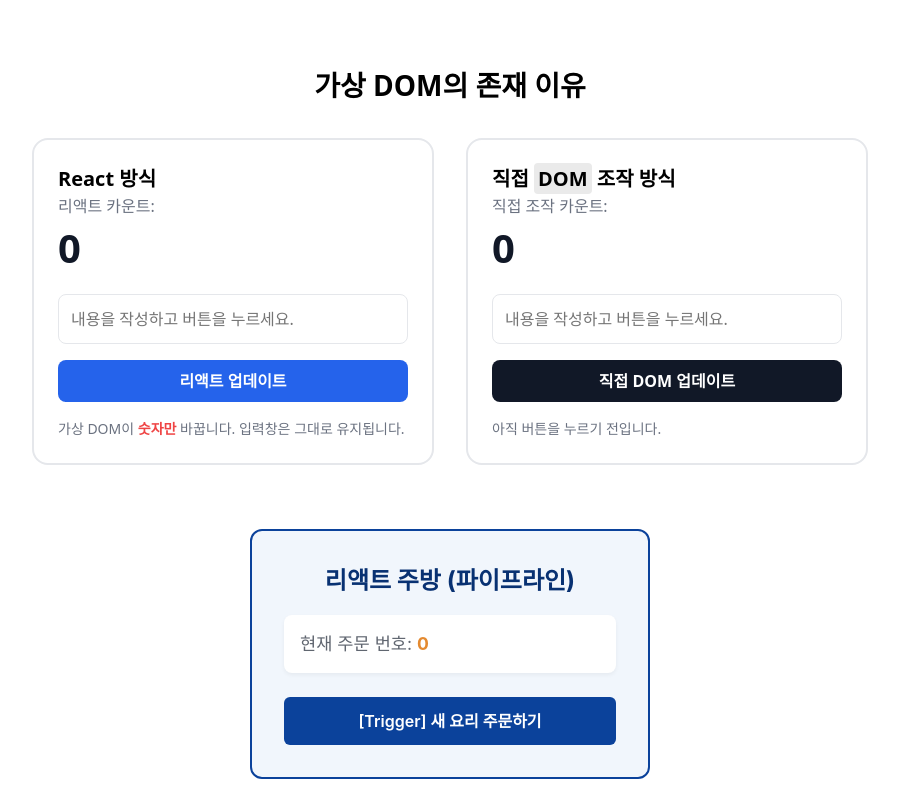
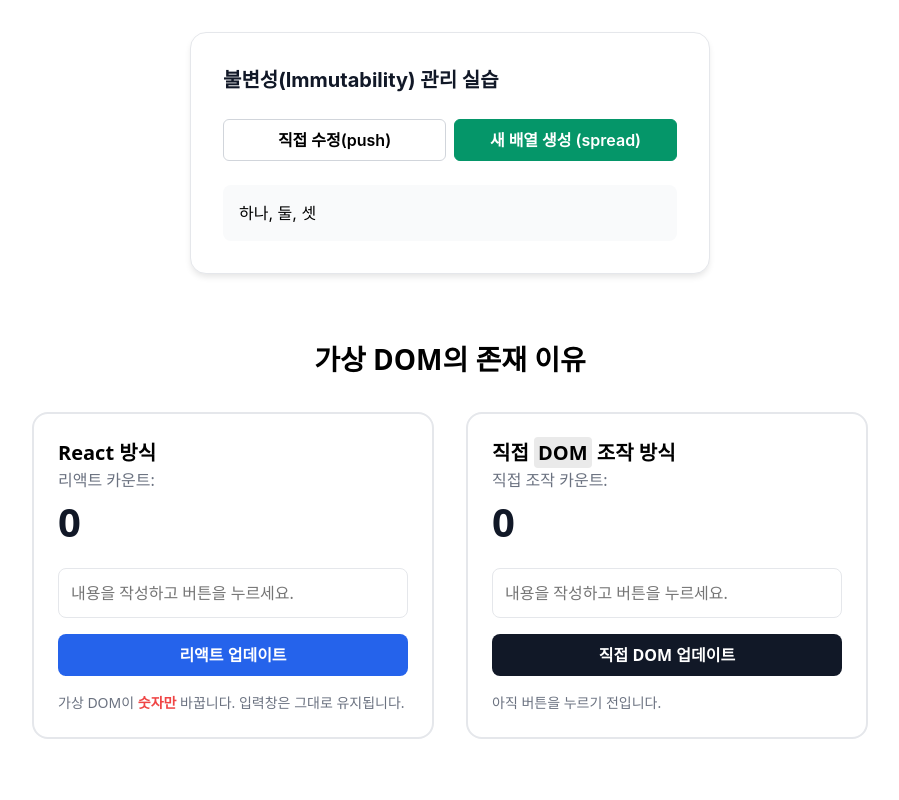
Before and after one commit to songha-5/learn-react, a React (Vite) app in the folder 03-렌더링-원리-불변성/: page / in a window 1280 px wide. Shown: the top 800 px of the page, without its empty margins (190-1089 px from the left). Built offline with nearby package versions, Linux system fonts and the light colour scheme.

Commit message:
학습: 리액트 화면 변경 - 배열 복제방식(힙주소변경) object.is 방식

```diff
--- a/03-렌더링-원리-불변성/src/app/index.tsx
+++ b/03-렌더링-원리-불변성/src/app/index.tsx
@@ -1,9 +1,10 @@
-import { RenderPipeline, VirtualDOM } from '@/learns'
+import { Immutability, RenderPipeline, VirtualDOM } from '@/learns'
 import S from './style.module.css'
 
 export default function App() {
   return (
     <div className={S.container}>
+      <Immutability />
       <VirtualDOM />
       <RenderPipeline />
     </div>
--- a/03-렌더링-원리-불변성/src/learns/Immutability/index.tsx
+++ b/03-렌더링-원리-불변성/src/learns/Immutability/index.tsx
@@ -1,9 +1,74 @@
+import { useState } from 'react'
 import S from './style.module.css'
 
 export default function ImmutabilityTest() {
+  const [items, setItems] = useState(['하나, 둘, 셋'])
+
+  // JS 방식
+  // const listItemsMarkup = []
+
+  // for (const item of items) {
+  //   // data -> JSX (React Element)
+  //   listItemsMarkup.push(<li>{item}</li>)
+  // }
+
+
+  // const itemsMartup = items.map((item) => <li>{item}</li>)
+
+  // 직접 수정 방식 (push)
+  const handleMutation = () => {
+    console.log('뮤테이션(변이)')
+
+    items.push('넷, 다섯, 여섯')
+    console.log(`원본 배열 데이터에 새로운 항목이 추가되었습니다. ${items}`)
+
+
+
+    // ======================================
+    // 배열을 복제하는 방법 1 slice (잘 안씀 이해만 하기)
+    // 배열을 복제하는 메서드? array.slice()
+    // const nextItems = items.slice() // 배열 복제 (메모리 상 다른 힙 주소)
+    // nextItems.push('넷', '다섯', '여섯')
+    // console.log({ items })
+    // console.log({ nextItems })
+    // ======================================
+
+    // ======================================
+    // 배열을 복제하는 구문
+    const nextItems = [...items, '넷', '다섯', '아홉']
+    // ======================================
+
+
+    // 리액트에게 상태 업데이트와 렌더요청
+    // 상태업데이트 함수인 setItems가 실행되면 상태가 변경되고 이름감지해 브라우저 화면을갱신한다
+    setItems(nextItems)
+  }
+
+  // 새로운 배열 생성 방색 (spread)
+  const handleKeepImmutable = () => {
+    console.log('불변셩(Immutability) 유지')
+  }
+
   return (
     <section className={S.container}>
-      <h2 className={S.title}>불변성 관리 실습</h2>
+      <h2 className={S.title}>불변성(Immutability) 관리 실습</h2>
+
+      <div className={S.buttonGroup}>
+        <button type='button' className={S.button} onClick={handleMutation}>
+          직접 수정(push)
+        </button>
+        <button type='button' className={`${S.button} ${S.primary}`} onClick={handleKeepImmutable}>
+          새 배열 생성 (spread)
+        </button>
+      </div>
+
+      <div className={S.listWrapper}>
+        <ul className={S.itemList}>
+          {items.map((item) =>
+            <li>{item}</li>
+          )}
+        </ul>
+      </div>
     </section>
   )
 }
--- a/03-렌더링-원리-불변성/src/learns/Immutability/style.module.css
+++ b/03-렌더링-원리-불변성/src/learns/Immutability/style.module.css
@@ -34,7 +34,7 @@
     gap: 0.5rem;
     margin-block-end: 1.5rem;
 
-    .btn {
+    .button {
       flex: 1;
       padding: 0.75rem;
       border-radius: var(--radius-sm);
```
